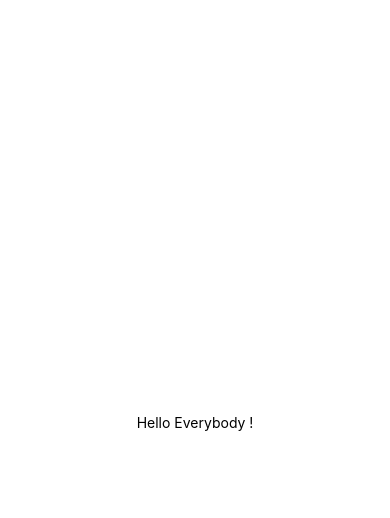
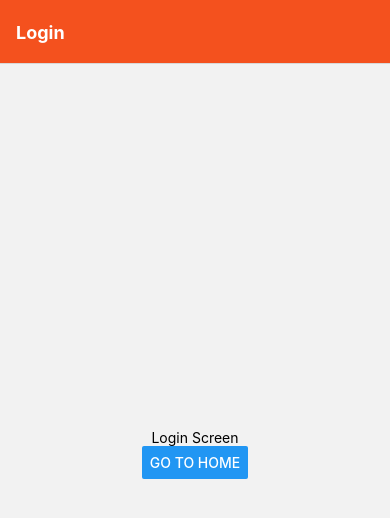
Before and after one commit to Btbdev/Rocket-Elevators-Mobile-React-Native, a React Native app: screen / in a window 390 px wide. Shown: the top 518 px of the page. Built offline with nearby package versions, Linux system fonts and the light colour scheme.

Commit message:
app with 3 pages navigation ok

```diff
--- a/App.js
+++ b/App.js
@@ -1,20 +1,62 @@
-import { StatusBar } from "expo-status-bar";
-import { StyleSheet, Text, View } from "react-native";
+// import { StatusBar } from "expo-status-bar";
+import { Button, StyleSheet, Text, View } from "react-native";
+import * as React from "react";
+import { NavigationContainer } from "@react-navigation/native";
+import { createNativeStackNavigator } from "@react-navigation/native-stack";
+// import { Stack } from "react-bootstrap";
 
-export default function App() {
+function LoginScreen({ navigation }) {
   return (
-    <View style={styles.container}>
-      <Text>Hello Everybody !</Text>
-      <StatusBar style="auto" />
+    <View style={{ flex: 1, alignItems: "center", justifyContent: "center" }}>
+      <Text>Login Screen</Text>
+      <Button title="Go to Home" onPress={() => navigation.navigate("Home")} />
     </View>
   );
 }
 
-const styles = StyleSheet.create({
-  container: {
-    flex: 1,
-    backgroundColor: "#fff",
-    alignItems: "center",
-    justifyContent: "center",
-  },
-});
+function HomeScreen({ navigation }) {
+  return (
+    <View style={{ flex: 1, alignItems: "center", justifyContent: "center" }}>
+      <Text>Details Screen to get the list of all elevators non operational</Text>
+      <Button title="Go to Elevators" onPress={() => navigation.navigate("Elevator")} />
+    </View>
+  );
+}
+
+function ElevatorScreen({ navigation }) {
+  return (
+    <View style={{ flex: 1, alignItems: "center", justifyContent: "center" }}>
+      <Text>Elevator Screen to check the status of 1 elevator(ther choosen one)</Text>
+      <Button title="Back to Home" onPress={() => navigation.navigate("Home")} />
+    </View>
+  );
+}
+
+const Stack = createNativeStackNavigator();
+
+function App() {
+  return (
+    <NavigationContainer>
+      <Stack.Navigator initialRouteName="Login">
+        <Stack.Screen
+          name="Login"
+          component={LoginScreen}
+          options={{
+            title: "Login",
+            headerStyle: {
+              backgroundColor: "#f4511e",
+            },
+            headerTintColor: "#fff",
+            headerTitleStyle: {
+              fontWeight: "bold",
+            },
+          }}
+        />
+        <Stack.Screen name="Home" component={HomeScreen} />
+        <Stack.Screen name="Elevator" component={ElevatorScreen} />
+      </Stack.Navigator>
+    </NavigationContainer>
+  );
+}
+
+export default App;
```
Also changed, not shown: package.json (+8 -1 lines), 1 other file (tests, documents, lock files or other folders).
